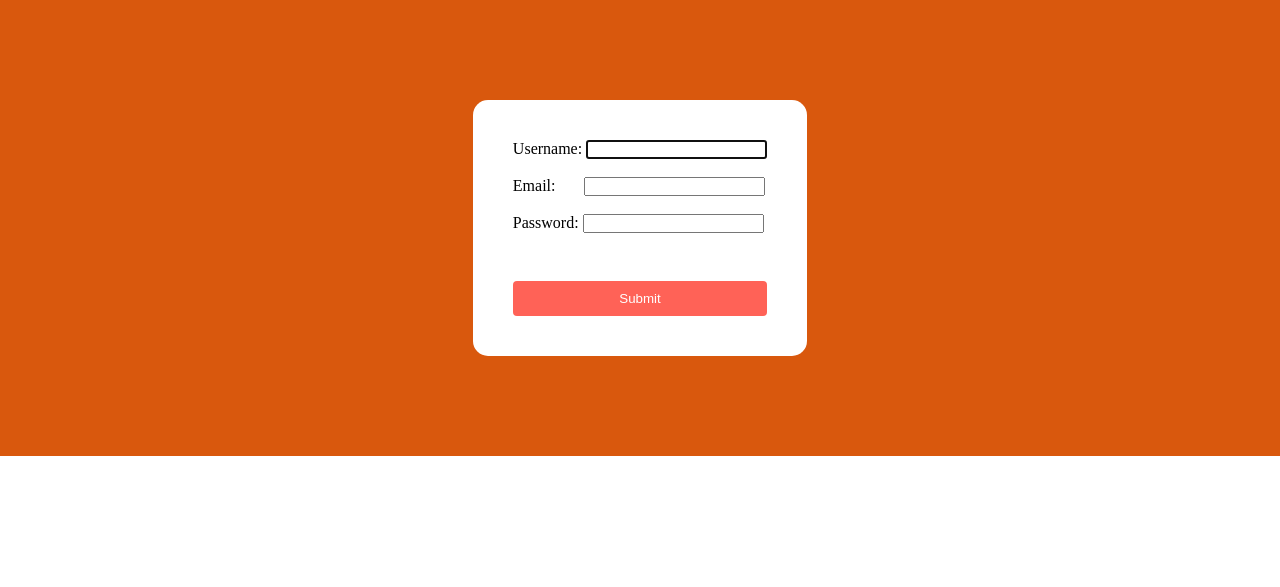
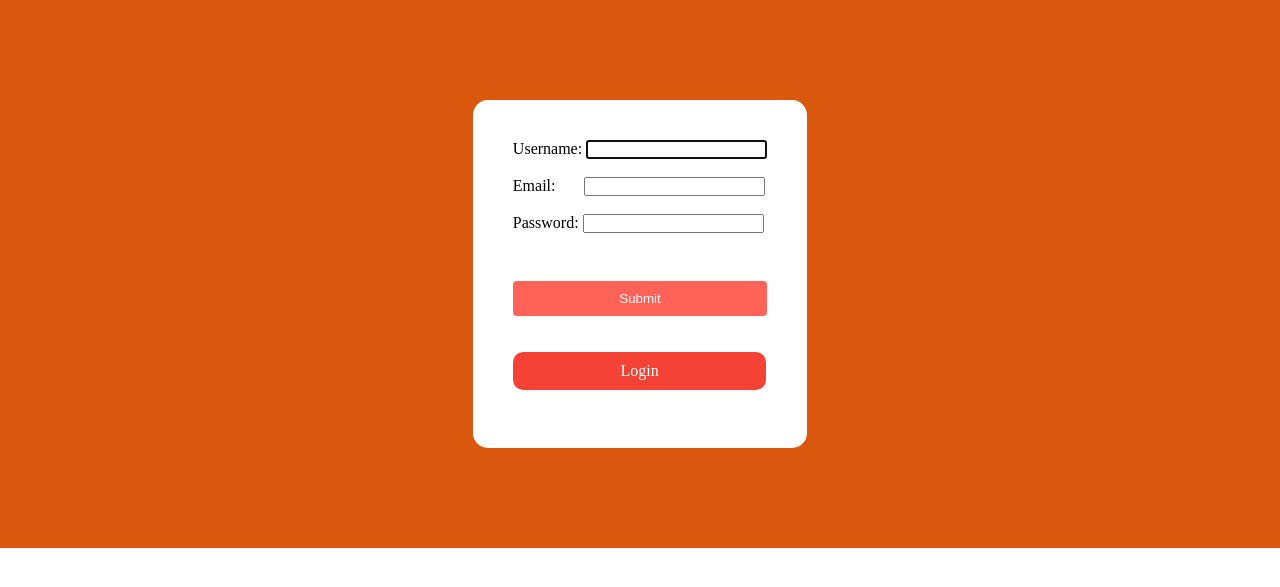
Before and after one commit to Sandesh3456/loginsqlalchemy, a Flask app: page / in a window 1280 px wide. Shown: the top 587 px of the page. Run offline with Flask 3, Linux system fonts and the light colour scheme; parts of the project's set-up code (start-up, migrations or seed data) failed here and were passed over; some libraries are stand-ins or nearby versions.

Commit message:
Signup  Login issue solved

```diff
--- a/routes/route.py
+++ b/routes/route.py
@@ -1,10 +1,11 @@
-from flask import Flask,flash
+from flask import Flask,flash,session,redirect
 import flask
 
 from queries import list_names
 from web_app import app,db
 from models.model import USER
 from sqlalchemy.exc import IntegrityError
+import hashlib
 
 
 @app.route("/testing")
@@ -27,10 +28,12 @@ def signup():
 @app.route("/signup_post", methods = ["POST"])
 def post_signup():
     try:
+        password=flask.request.form["password"]
+        hashed_password=hashlib.sha256(password.encode('utf-8')).hexdigest()
         user_records={
         'user_name' :flask.request.form["username"],
         'user_email':flask.request.form["email_signup"],
-        'password':flask.request.form["password"],
+        'password':hashed_password,
         'otp':"",
         }
 
@@ -38,8 +41,30 @@ def post_signup():
         db.session.add(user)
         db.session.commit()
 
-        return flask.render_template("Welcomepage.html")
+        return flask.render_template("login.html")
 
     except IntegrityError:
         flash("The email you entered is already available please go to login. Please choose new email",'Wrong_OTP')
-        return flask.render_template("signup.html")
+    return flask.render_template("signup.html")
+
+
+@app.route("/login")
+def login():
+    print('Get----')
+    return flask.render_template("login.html",action="/login_post")
+
+
+@app.route("/login_post", methods = ["POST"])
+def post_login():
+    user_email=flask.request.form["email_signup"]
+    password =flask.request.form["password"]
+    hashed_password=hashlib.sha256(password.encode('utf-8')).hexdigest()
+    user = USER.query.filter_by(user_email = user_email).first()
+    if user_email and user.password == hashed_password:
+        session['current_user']={
+            "username":user.user_name,
+            "useremail":user.user_email,
+            "password":user.password
+        }
+        return flask.render_template("Welcomepage.html")
+    return flask.render_template('login.html')
--- a/web_app/templates/signup.html
+++ b/web_app/templates/signup.html
@@ -29,7 +29,8 @@
 
             <br>
             <br>
-            <button type="submit">Submit</button>
+            <button type="submit">Submit</button><br><br>
+        <a href = "/login">Login</a><br><br>
         </form>
         </div>
         </div>
```
